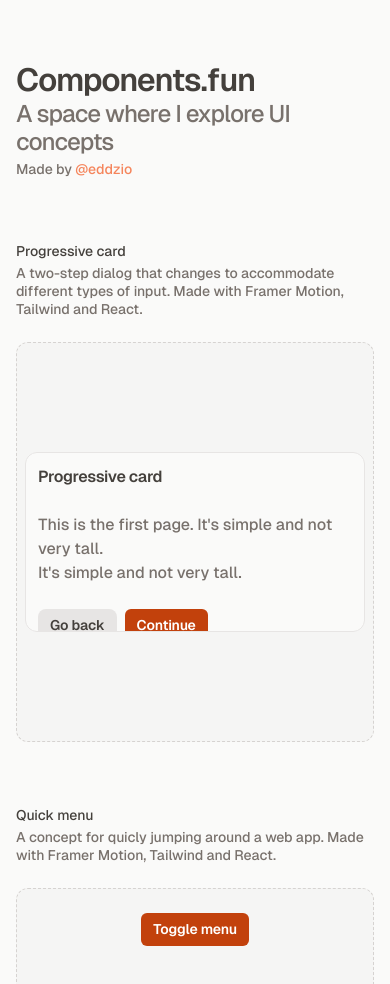
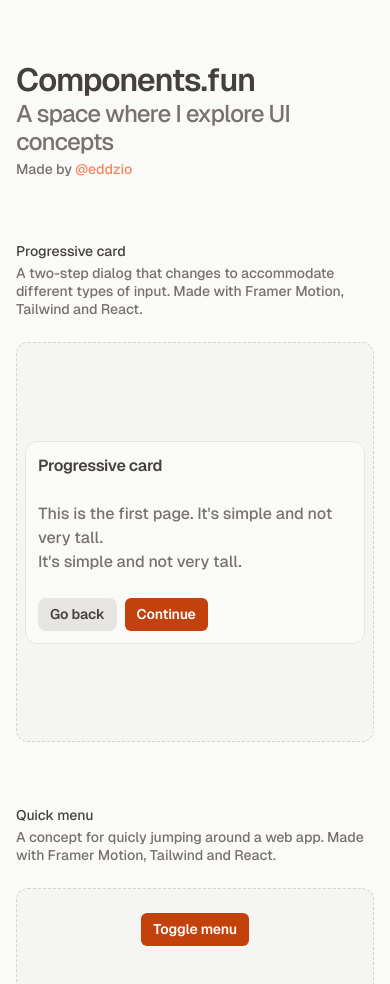
Before and after one commit to eddzio/components, a Next.js app: page / in a window 390 px wide. Shown: the top 984 px of the page. Built offline with nearby package versions, Linux system fonts and the light colour scheme.

Commit message:
fix prog card height on mobile

```diff
--- a/app/components/progressiveCard.tsx
+++ b/app/components/progressiveCard.tsx
@@ -37,7 +37,7 @@ export const ProgressiveCard = () => {
         className="bg-card rounded-xl
         border border-stone-200 dark:border-stone-700 w-full max-w-[400px]
         flex flex-col justify-between overflow-hidden
-        items-left bg-red-500
+        items-left bg-red-500 min-h-min
         ">
 
                 <div className="p-3 w-full"><h1 className="text-base font-semibold tracking-tight">Progressive card</h1></div>
```
